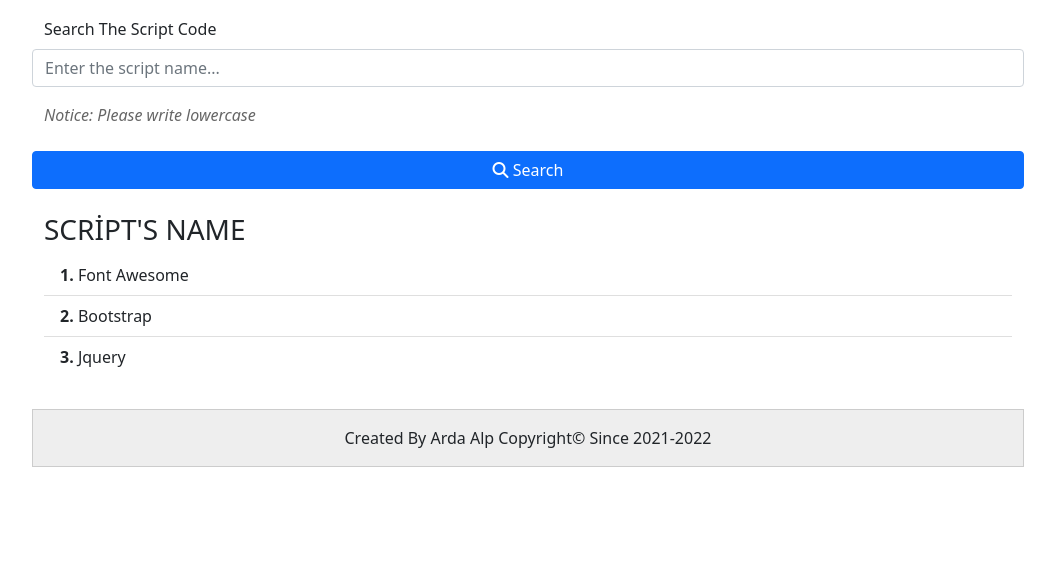
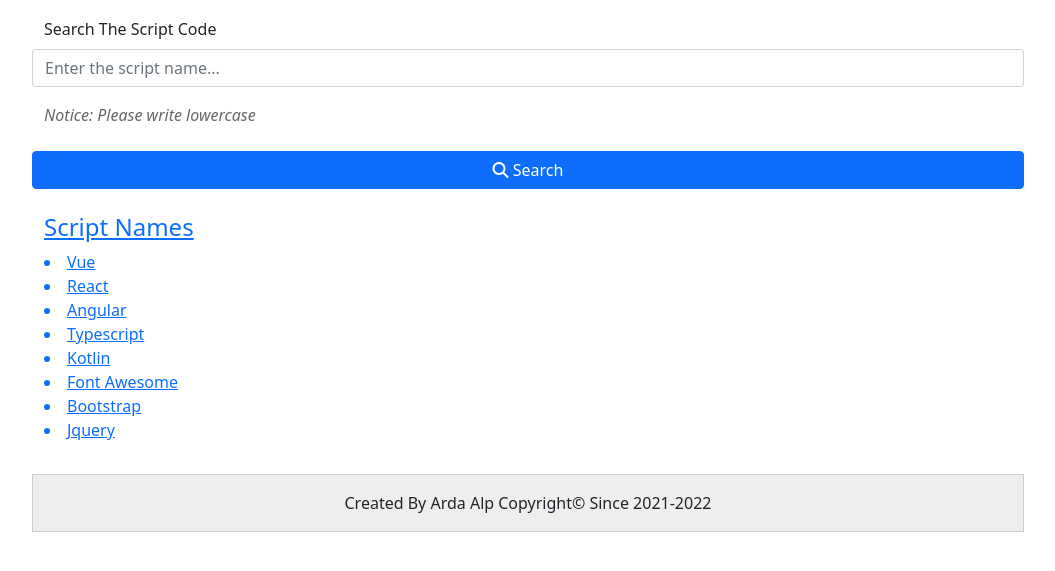
Before and after one commit to ArdaAlp/Get-My-Script, a plain HTML site: page index.html in a window 1280 px wide. Shown: the part 173-744 px from the top of the page, without its empty margins (112-1167 px from the left). Drawn offline with nearby package versions, Linux system fonts and the light colour scheme.

Commit message:
Update index.html

```diff
--- a/index.html
+++ b/index.html
@@ -30,7 +30,7 @@
 
 <div class="container">
 
-<form method="post" action="api/result.php">
+<form method="post"  action="api/result.php">
 
 <label for="exampleDataList" class="form-label">Search The Script Code</label>
 <div class="row">
@@ -46,12 +46,17 @@
 
 <br>
 
-<ul class="list-group list-group-flush">
-<h3>SCRİPT'S NAME</h3>
-<li class="list-group-item"><b>1. </b>Font Awesome</li>
-<li class="list-group-item"><b>2. </b>Bootstrap</li>
-<li class="list-group-item"><b>3. </b>Jquery</li>
-</ul>
+<div class="list">
+<h4 class="text-primary"><u>Script Names</u></h4>
+<a href="#exampleDataList"><li onclick="vue()">Vue</li></a>
+<a href="#exampleDataList"><li onclick="react()">React</li></a>
+<a href="#exampleDataList"><li onclick="angular()">Angular</li></a>
+<a href="#exampleDataList"><li onclick="tScript()">Typescript</li></a>
+<a href="#exampleDataList"><li onclick="kotlin()">Kotlin</li></a>
+<a href="#exampleDataList"><li onclick="fontAwesome()">Font Awesome</li></a>
+<a href="#exampleDataList"><li onclick="bootstrap()">Bootstrap</li></a>
+<a href="#exampleDataList"><li onclick="jquery()">Jquery</li></a>
+</div>
 
 </div>
 
```
